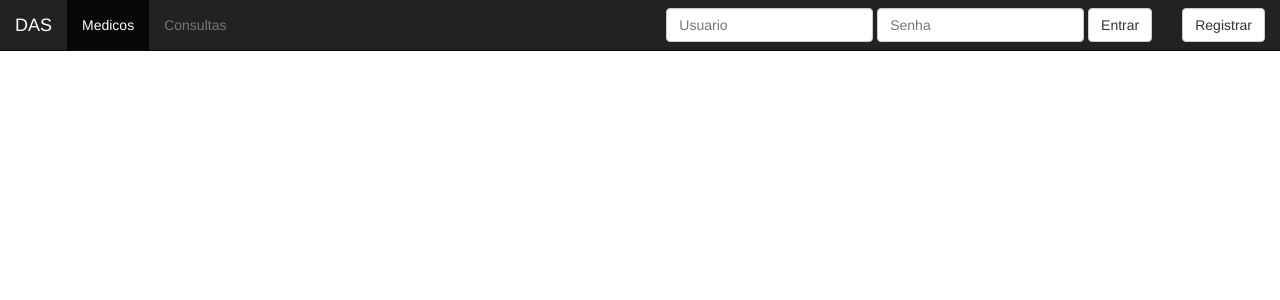
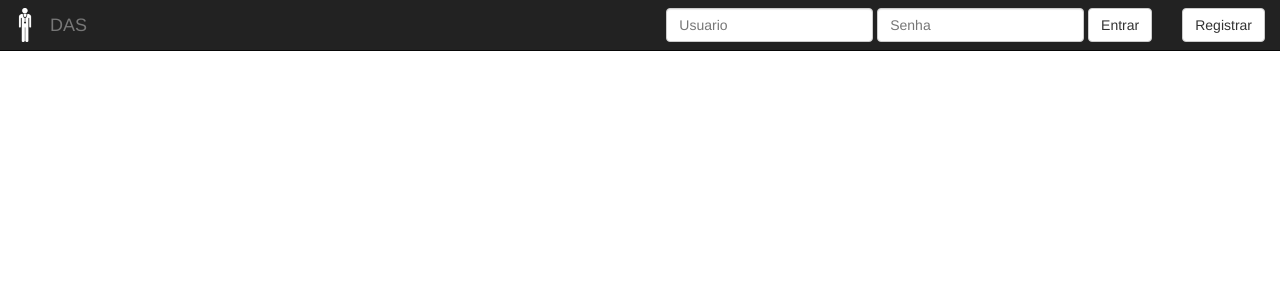
Before and after one commit to paulomoreno/DAS, a Django app: template source/templates/layout.html in a window 1280 px wide. Shown: the top 300 px of the page. Run offline with Django 3.2, Linux system fonts and the light colour scheme; the template is opened without the code that fills it, so the values that code supplies are empty; parts of the project's set-up code (start-up, migrations or seed data) failed here and were passed over; some libraries are stand-ins or nearby versions.

Commit message:
adicao do icone no menu bar e links de registro de novo usuario

```diff
--- a/source/templates/layout.html
+++ b/source/templates/layout.html
@@ -24,14 +24,23 @@
         <span class="icon-bar"></span>
         <span class="icon-bar"></span>
       </button>
-      <a class="navbar-brand" href="{% url 'index' %}">DAS</a>
+
+      <a class="navbar-brand" style="padding:8px;" href="{% url 'index' %}">
+	<img height="34" width="34"  src="{% static "media/icon_white.png"%}">
+      </a>
+      <a class="navbar-brand" href="{% url 'index' %}">
+	DAS
+      </a>
+
     </div>
     <!-- Collect the nav links, forms, and other content for toggling -->
     <div class="collapse navbar-collapse" id="bs-example-navbar-collapse-1">
       <ul class="nav navbar-nav">
+
+      <!--
         <li class="active"><a href="#">Medicos</a></li>
         <li><a href="#">Consultas</a></li>
-
+        -->
       </ul>
 
 
```
Also changed, not shown: source/static/media/icon_white.png (added).
